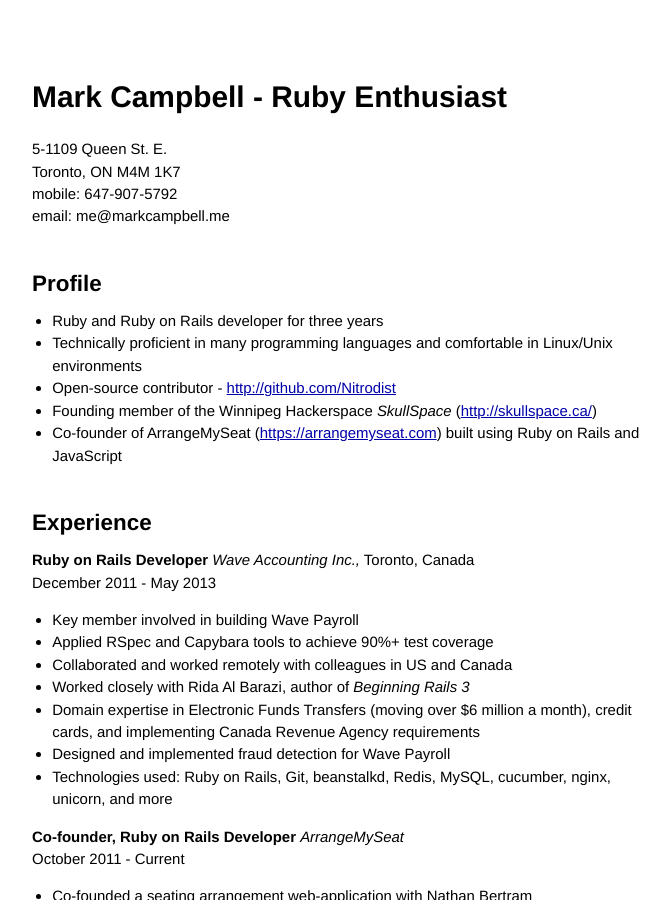
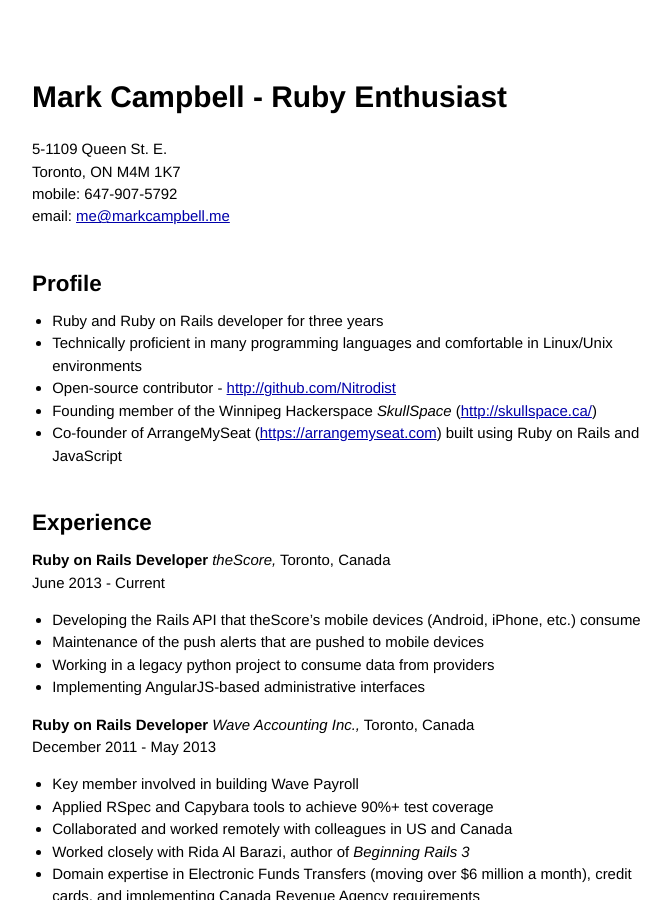
Before and after one commit to Nitrodist/markcampbell.me, a Jekyll site: the page built from resume.markdown, in a window 1280 px wide and 900 px high. Shown: the whole window, without its empty margins (294-965 px from the left). Built offline with Jekyll 4.4.1, drawn with Linux system fonts in a browser that asks for light colours.

Commit message:
Add python, theScore experience and make email clickable

```diff
--- a/resume.markdown
+++ b/resume.markdown
@@ -8,7 +8,7 @@
 5-1109 Queen St. E.
 Toronto, ON M4M 1K7
 mobile: 647-907-5792
-email: me@markcampbell.me
+email: [me@markcampbell.me](mailto:me@markcampbell.me)
 
 ## Profile
 
@@ -19,6 +19,15 @@
 * Co-founder of ArrangeMySeat (<a href="https://arrangemyseat.com">https://arrangemyseat.com</a>)  built using Ruby on Rails and JavaScript
 
 ## Experience
+
+**Ruby on Rails Developer**
+*theScore,* Toronto, Canada
+June 2013 - Current
+
+* Developing the Rails API that theScore's mobile devices (Android, iPhone, etc.) consume
+* Maintenance of the push alerts that are pushed to mobile devices
+* Working in a legacy python project to consume data from providers
+* Implementing AngularJS-based administrative interfaces
 
 **Ruby on Rails Developer**
 *Wave Accounting Inc.,* Toronto, Canada
@@ -93,6 +102,7 @@
   <li>Beanstalk</li>
   <li>Git</li>
   <li>SVN</li>
+  <li>Python</li>
   <li>C#</li>
   <li>Bash/Ksh</li>
 </ul>
```
